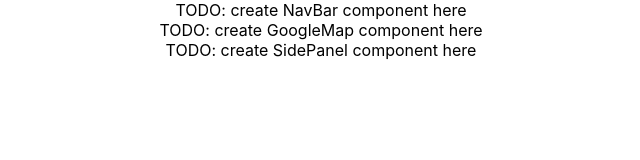
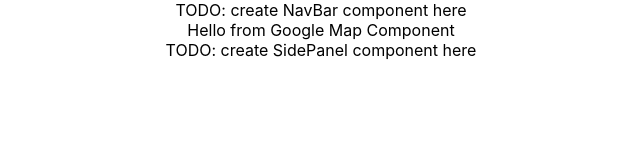
Before and after one commit to bunnydeviloper/react-google-maps, a React (Create React App) app: page / in a window 1280 px wide. Shown: the top 160 px of the page, without its empty margins (319-959 px from the left). Built offline with nearby package versions, Linux system fonts and the light colour scheme.

Commit message:
add template for Google Maps Component

```diff
--- a/src/App.js
+++ b/src/App.js
@@ -1,5 +1,7 @@
 import React, { Component } from 'react';
 import './App.css';
+
+import GoogleMaps from './components/GoogleMaps';
 
 class App extends Component {
   render() {
@@ -8,9 +10,7 @@
         <div>
           TODO: create NavBar component here
         </div>
-          <div>
-            TODO: create GoogleMap component here
-          </div>
+        <GoogleMaps />
         <div>
           TODO: create SidePanel component here
         </div>
--- /dev/null
+++ b/src/components/GoogleMaps.js
@@ -0,0 +1,9 @@
+import React, { Component } from 'react';
+
+export default class GoogleMaps extends Component {
+  render() {
+    return (
+      <div>Hello from Google Map Component</div>
+    );
+  }
+}
```
Lines whose indentation alone changed are shown as unchanged.
